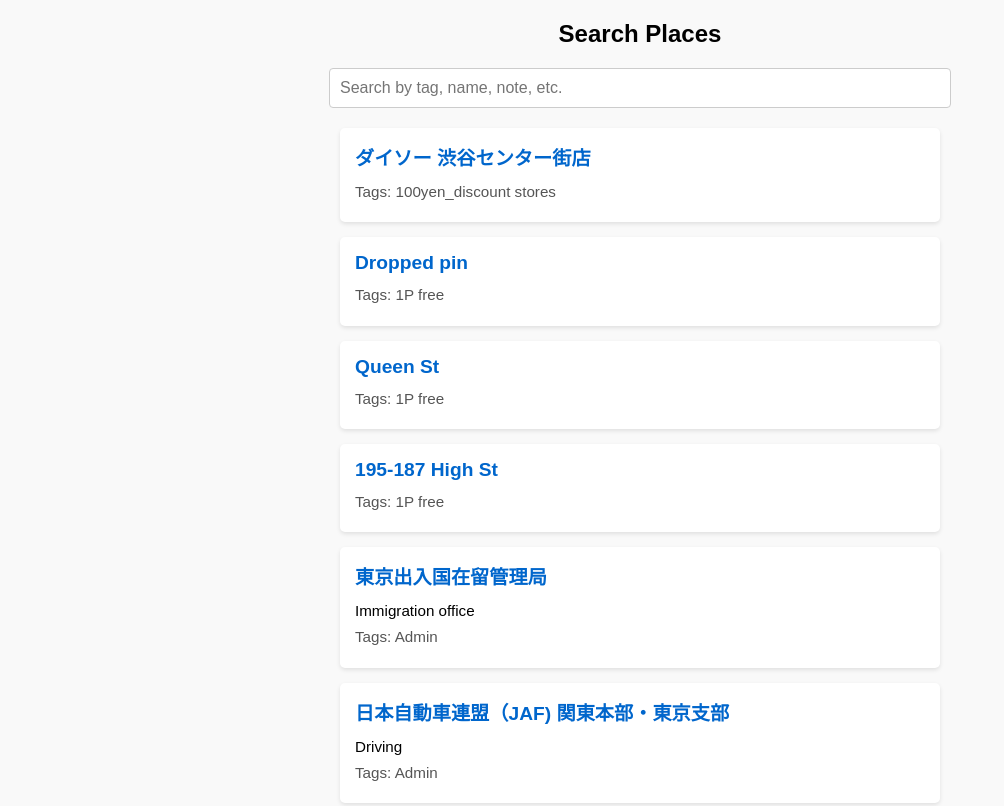
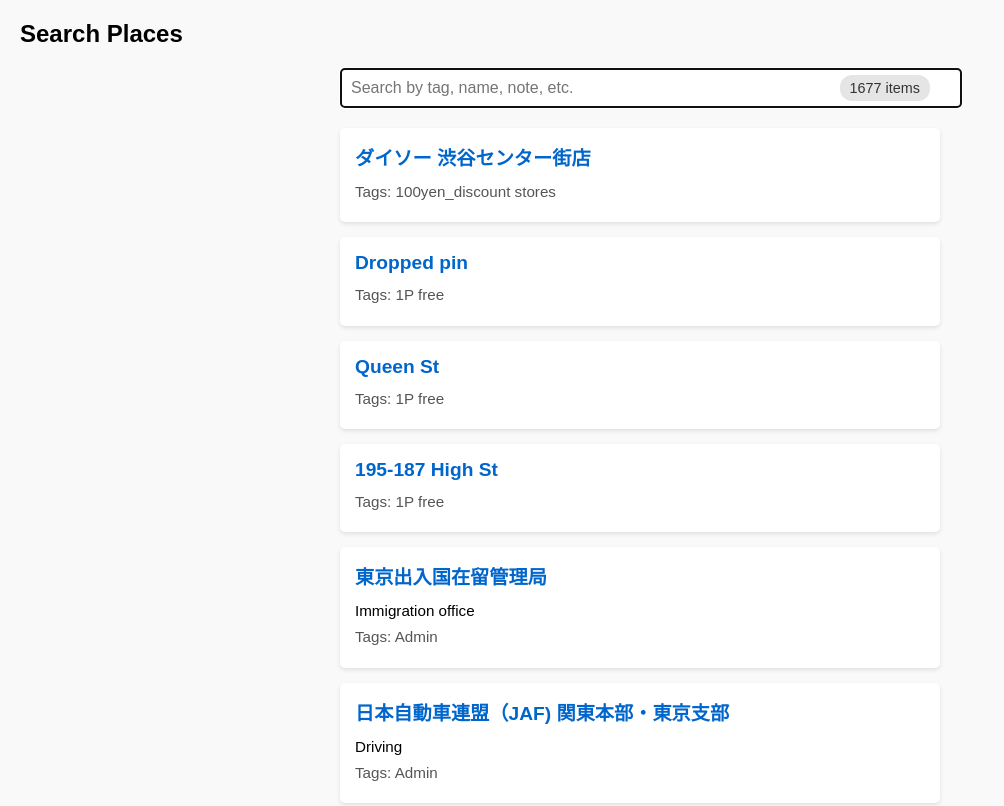
Before and after one commit to owensantoso/google-maps-saved, a website: page index.html in a window 1280 px wide. Shown: the top 806 px of the page, without its empty margins (0-1004 px from the left). Drawn offline with Linux system fonts and the light colour scheme.

Commit message:
made auto focus on website open, and added number of results in search bar

```diff
--- a/index.html
+++ b/index.html
@@ -12,20 +12,41 @@
       padding: 0;
       background: #f9f9f9;
     }
+    .header {
+      display: flex;
+      justify-content: space-between;
+      align-items: center;
+      flex-wrap: wrap;
+      margin-top: 20px;
+      padding: 0 10px;
+    }
     h1 {
-      text-align: center;
-      margin-top: 20px;
       font-size: 1.5em;
+      margin: 0;
+    }
+    #searchContainer {
+      position: relative;
+      width: 95%;
+      max-width: 600px;
+      margin: 20px auto;
     }
     #searchInput {
-      width: 95%;
-      max-width: 600px;
-      display: block;
-      margin: 20px auto;
+      width: 100%;
       padding: 10px;
       font-size: 1em;
       border: 1px solid #ccc;
       border-radius: 4px;
+    }
+    #itemCount {
+      position: absolute;
+      right: 10px;
+      top: 50%;
+      transform: translateY(-50%);
+      background: rgba(0, 0, 0, 0.1);
+      padding: 5px 10px;
+      border-radius: 12px;
+      font-size: 0.9em;
+      color: #333;
     }
     #results {
       width: 95%;
@@ -62,12 +83,23 @@
   </style>
 </head>
 <body>
-  <h1>Search Places</h1>
-  <input type="text" id="searchInput" placeholder="Search by tag, name, note, etc.">
+  <div class="header">
+    <h1>Search Places</h1>
+  </div>
+  <div id="searchContainer">
+    <input type="text" id="searchInput" placeholder="Search by tag, name, note, etc.">
+    <div id="itemCount"></div>
+  </div>
   <div id="results"></div>
 
   <script>
     let places = [];
+
+    // Function to update the item count display.
+    function updateItemCount(count) {
+      const countEl = document.getElementById('itemCount');
+      countEl.textContent = count + " items";
+    }
 
     // Load the JSON file
     fetch('places.json')
@@ -81,6 +113,8 @@
         console.log('Data loaded successfully:', data);
         places = data.places;
         displayResults(places);
+        // Focus on search bar when data is loaded.
+        document.getElementById('searchInput').focus();
       })
       .catch(error => {
         console.error('Error loading places.json:', error);
@@ -106,8 +140,9 @@
       displayResults(filtered);
     });
 
-    // Display the results on the page.
+    // Function to display results on the page.
     function displayResults(results) {
+      updateItemCount(results.length);
       const resultsDiv = document.getElementById('results');
       resultsDiv.innerHTML = '';
 
```
